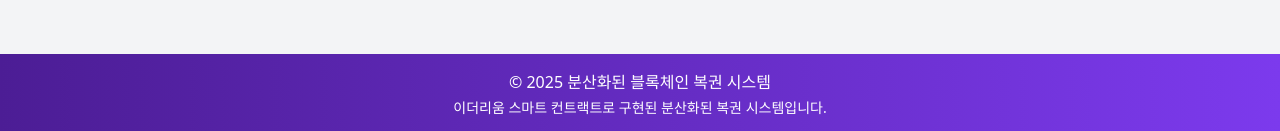
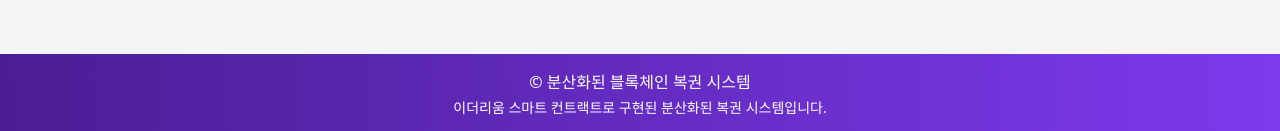
Before and after one commit to hietherhiether/EtherLotto, a plain HTML site: page index.html in a window 1280 px wide. Shown: the part 685-816 px from the top of the page. Drawn offline with nearby package versions, Linux system fonts and the light colour scheme.

Commit message:
Update index.html

```diff
--- a/index.html
+++ b/index.html
@@ -124,7 +124,7 @@
 
     <footer class="gradient-bg text-white p-4 mt-8">
         <div class="container mx-auto text-center">
-            <p>© 2025 분산화된 블록체인 복권 시스템</p>
+            <p>©  분산화된 블록체인 복권 시스템</p>
             <p class="text-sm mt-1">이더리움 스마트 컨트랙트로 구현된 분산화된 복권 시스템입니다.</p>
         </div>
     </footer>
```
